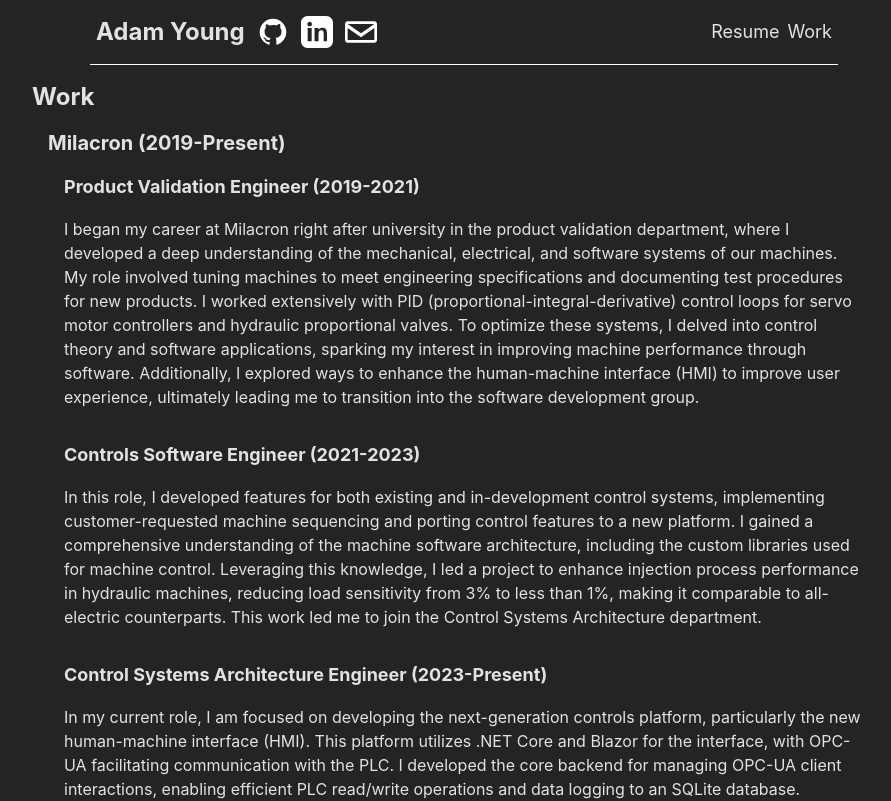
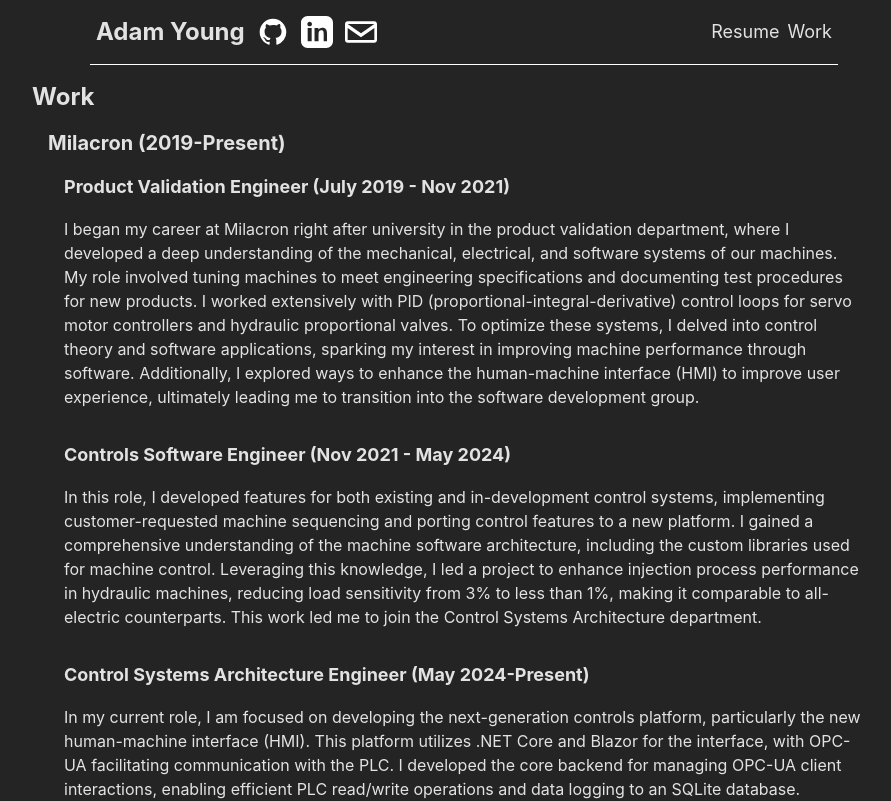
Before and after one commit to Adonuu/portfolio, a React (Vite) app: page /work in a window 1280 px wide. Shown: the top 801 px of the page, without its empty margins (176-1067 px from the left). Built offline with nearby package versions, Linux system fonts and the light colour scheme.

Commit message:
updated work dates to line up with resume

```diff
--- a/src/pages/work.jsx
+++ b/src/pages/work.jsx
@@ -7,7 +7,7 @@
       <div className="p-4">
         <h2 className="text-xl font-bold">Milacron (2019-Present)</h2>
         <div className="p-4">
-          <h3 className="text-lg font-bold">Product Validation Engineer (2019-2021)</h3>
+          <h3 className="text-lg font-bold">Product Validation Engineer (July 2019 - Nov 2021)</h3>
           <p className="mt-4">
             I began my career at Milacron right after university in the product validation department, where I developed a deep understanding of the mechanical, electrical, and software systems of our machines.
             My role involved tuning machines to meet engineering specifications and documenting test procedures for new products.
@@ -17,7 +17,7 @@
           </p>
         </div>
         <div className="p-4">
-          <h3 className="text-lg font-bold">Controls Software Engineer (2021-2023)</h3>
+          <h3 className="text-lg font-bold">Controls Software Engineer (Nov 2021 - May 2024)</h3>
           <p className="mt-4">
             In this role, I developed features for both existing and in-development control systems, implementing customer-requested machine sequencing and porting control features to a new platform.
             I gained a comprehensive understanding of the machine software architecture, including the custom libraries used for machine control.
@@ -26,7 +26,7 @@
           </p>
         </div>
         <div className="p-4">
-          <h3 className="text-lg font-bold">Control Systems Architecture Engineer (2023-Present)</h3>
+          <h3 className="text-lg font-bold">Control Systems Architecture Engineer (May 2024-Present)</h3>
           <p className="mt-4">
             In my current role, I am focused on developing the next-generation controls platform, particularly the new human-machine interface (HMI).
             This platform utilizes .NET Core and Blazor for the interface, with OPC-UA facilitating communication with the PLC.
```
